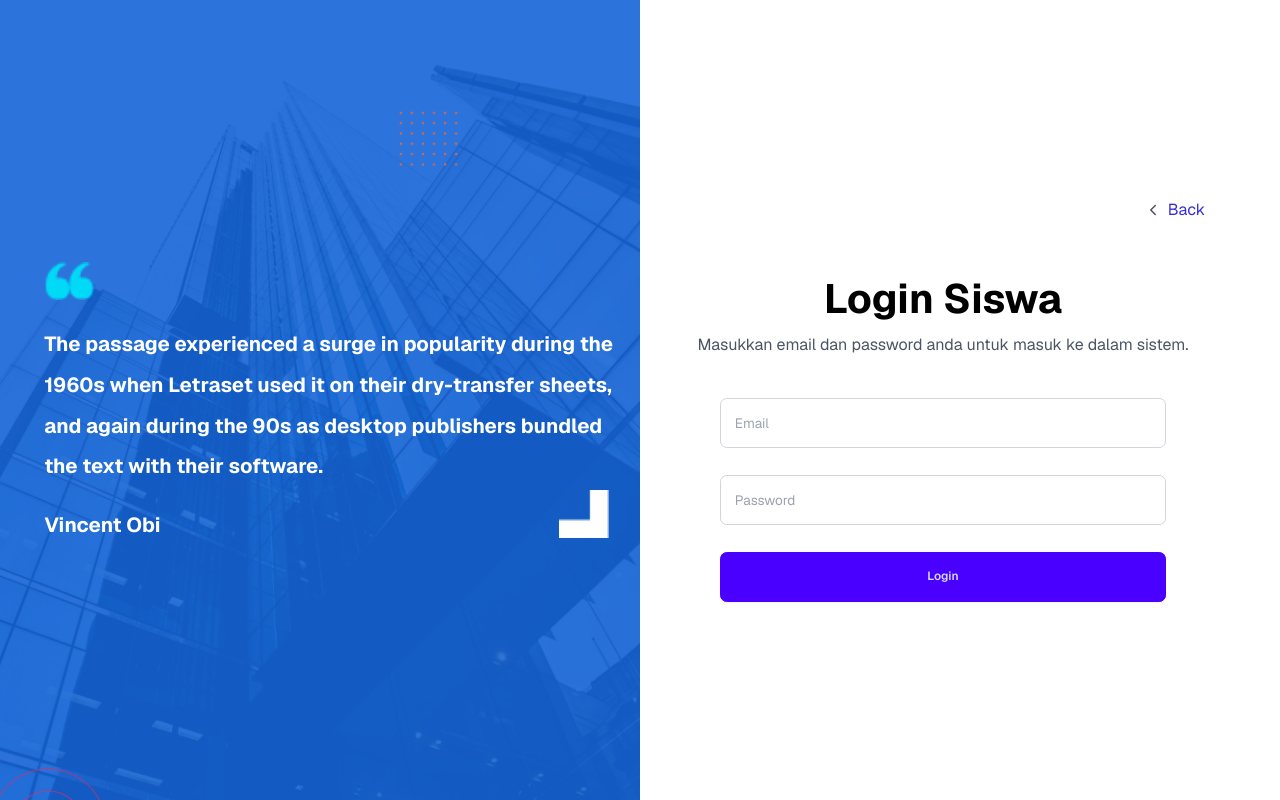
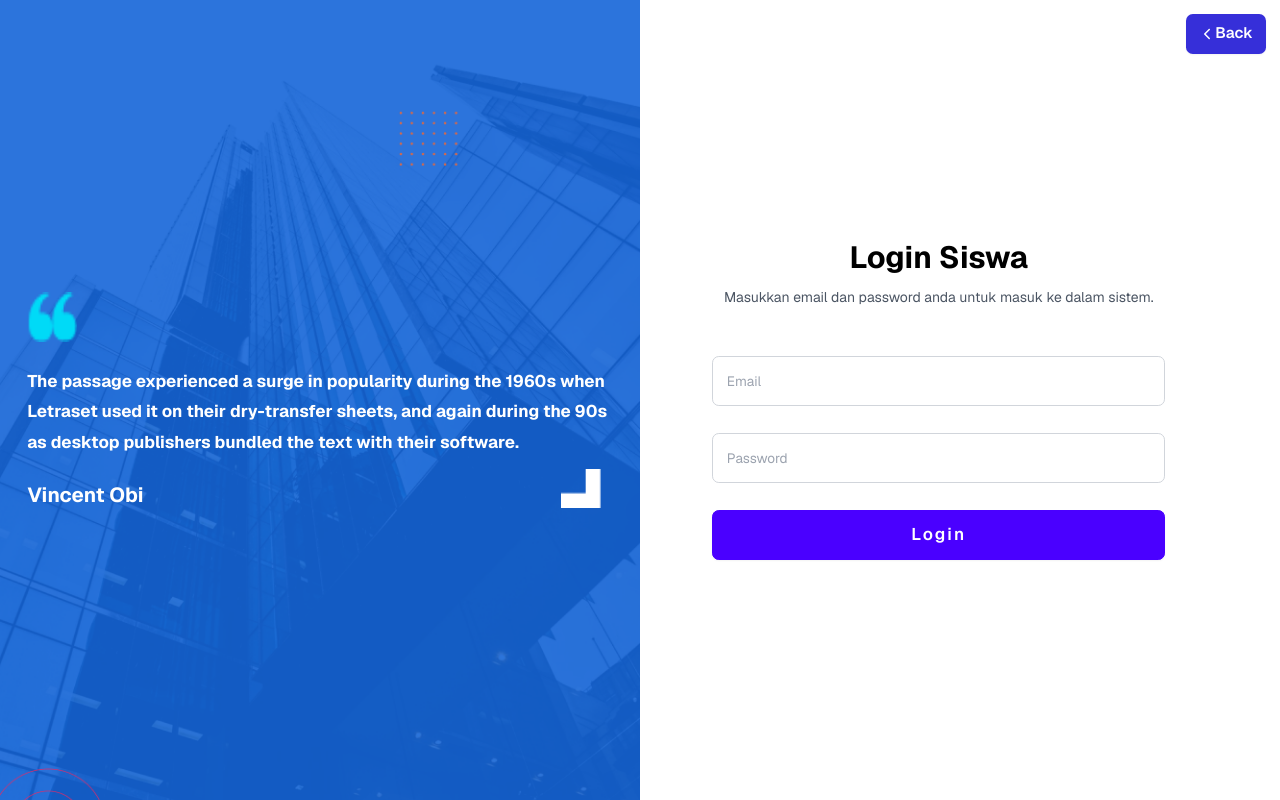
Before and after one commit to Rineta2/education-v2, a Next.js app: page /auth/login/siswa in a window 1280 px wide. Built offline with nearby package versions, Linux system fonts and the light colour scheme; no server answers.

Commit message:
[update] auth

```diff
--- a/src/app/auth/login/guru/page.tsx
+++ b/src/app/auth/login/guru/page.tsx
@@ -94,7 +94,7 @@ export default function Guru() {
                                 className='lg:block sm:w-[50px] sm:h-[50px]'
                             />
 
-                            <h4 className='text-background text-[14px] sm:text-[16px] md:text-lg font-bold' style={{
+                            <h4 className='text-background text-[14px] sm:text-[16px] md:text-lg lg:text-xl font-bold' style={{
                                 lineHeight: '1.8'
                             }}>
                                 The passage experienced a surge in popularity during the 1960s when Letraset used it on their dry-transfer sheets, and again during the 90s as desktop publishers bundled the text with their software.
@@ -119,15 +119,14 @@ export default function Guru() {
                             />
                         </div>
                     </div>
+
+                    <div className="absolute top-4 right-4 btn bg-primary text-background border-none">
+                        <Link href="/auth/login" className='flex items-center text-background text-lg'><IoIosArrowBack size={16} /> Back</Link>
+                    </div>
                 </div>
 
                 {/* Form */}
-                <div className="flex flex-col gap-2 px-4 sm:px-9 py-4 sm:py-6 justify-center">
-                    <div className="flex justify-end items-center gap-2 sm:mb-[80px]">
-                        <h3 className='text-gray-600 text-[14px] sm:text-[16px]'><IoIosArrowBack /></h3>
-                        <Link href="/auth/login" className='text-primary text-[14px] sm:text-[16px]'>Back</Link>
-                    </div>
-
+                <div className="flex flex-col sm:gap-4 gap-5 px-4 sm:px-9 py-4 sm:py-6 justify-center">
                     <div className="flex flex-col gap-2 items-center justify-center w-full mb-6 sm:mb-10">
                         <h3 className="text-2xl sm:text-4xl font-bold mb-2">Login Guru</h3>
                         <p className="text-gray-600 text-[12px] sm:text-[14px] text-center px-2">Masukkan email dan password anda untuk masuk ke dalam sistem.</p>
--- a/src/app/auth/login/siswa/page.tsx
+++ b/src/app/auth/login/siswa/page.tsx
@@ -80,95 +80,96 @@ export default function Siswa() {
     };
 
     return (
-        <section className='min-h-screen flex relative'>
-            <div className='container mx-auto px-5 py-4 grid grid-cols-1 md:grid-cols-2 gap-6'>
-                <div className="flex flex-col gap-4 z-10 justify-center">
+        <section className='min-h-screen flex items-center justify-center relative'>
+            <div className='container mx-auto px-3 sm:px-5 py-4 grid grid-cols-1 md:grid-cols-2 sm:gap-6 pl-0 sm:pl-0'>
+                <div className="flex sm:flex-col sm:gap-4 z-10 sm:justify-center">
                     {/* Title */}
-                    <div className="relative flex flex-col gap-7 max-w-[700px]">
+                    <div className="flex-col gap-5 sm:gap-7 hidden sm:flex max-w-[300px] sm:max-w-[400px] lg:max-w-[600px] 2xl:max-w-[700px] p-4 sm:p-0">
+                        <div className="relative flex flex-col gap-5 sm:gap-7">
                             <Image
                                 src={quete}
                                 alt='quete'
-                            width={50}
-                            height={50}
+                                width={40}
+                                height={40}
+                                className='lg:block sm:w-[50px] sm:h-[50px]'
                             />
 
-                        <h4 className='text-background text-xl md:text-2xl font-bold' style={{
-                            lineHeight: '2'
+                            <h4 className='text-background text-[14px] sm:text-[16px] md:text-lg lg:text-xl font-bold' style={{
+                                lineHeight: '1.8'
                             }}>
                                 The passage experienced a surge in popularity during the 1960s when Letraset used it on their dry-transfer sheets, and again during the 90s as desktop publishers bundled the text with their software.
                             </h4>
 
-
-                        <h3 className='text-background text-xl md:text-2xl font-bold'>Vincent Obi</h3>
+                            <h3 className='text-background text-lg sm:text-xl md:text-2xl font-bold'>Vincent Obi</h3>
 
                             <Image
                                 src={vector}
                                 alt='vector'
-                            width={50}
-                            height={50}
-                            className='absolute bottom-0 right-6'
+                                width={40}
+                                height={40}
+                                className='lg:block absolute bottom-0 right-6'
                             />
+                        </div>
+
+                        <div className="absolute inset-0 w-full md:w-[50%] h-full z-[-1] lg:block" >
+                            <Image
+                                src={frame}
+                                alt='background frame'
+                                className='object-cover w-full h-full'
+                            />
+                        </div>
+                    </div>
+
+                    <div className="absolute top-4 right-4 btn bg-primary text-background border-none">
+                        <Link href="/auth/login" className='flex items-center text-background text-lg'><IoIosArrowBack size={16} /> Back</Link>
                     </div>
                 </div>
 
                 {/* Form */}
 
-                <div className="flex flex-col gap-2 px-9 py-6 justify-center">
-                    <div className="flex justify-end items-center gap-2 mb-[50px]">
-                        <h3 className='text-gray-600 text-[16px]'><IoIosArrowBack /></h3>
-                        <Link href="/auth/login" className='text-primary text-[16px]'>Back</Link>
+                <div className="flex flex-col sm:gap-4 gap-5 px-4 sm:px-9 py-4 sm:py-6 justify-center">
+                    <div className="flex flex-col gap-2 items-center justify-center w-full mb-6 sm:mb-10">
+                        <h3 className="text-2xl sm:text-4xl font-bold mb-2">Login Siswa</h3>
+                        <p className="text-gray-600 text-[12px] sm:text-[14px] text-center px-2">Masukkan email dan password anda untuk masuk ke dalam sistem.</p>
                     </div>
 
-                    <div className="flex flex-col gap-2 items-center justify-center w-full mb-10">
-                        <h3 className="text-5xl font-bold mb-2">Login Siswa</h3>
-                        <p className="text-gray-600 text-[16px]">Masukkan email dan password anda untuk masuk ke dalam sistem.</p>
-                    </div>
-
-                    <form onSubmit={handleSubmit(onSubmit)} className='flex flex-col gap-8 w-full'>
-                        <div className="lg:w-[85%] 2xl:w-[70%] mx-auto">
+                    <form onSubmit={handleSubmit(onSubmit)} className='flex flex-col gap-6 sm:gap-8 w-full'>
+                        <div className="w-full lg:w-[85%] 2xl:w-[70%] mx-auto">
                             {errors.email && (
-                                <p className="text-red-500 text-[14px] mb-2">{errors.email.message}</p>
+                                <p className="text-red-500 text-[12px] sm:text-[14px] mb-2">{errors.email.message}</p>
                             )}
 
                             <input
                                 type="email"
                                 {...register('email')}
-                                className='input input-bordered w-full h-[50px] bg-white border-gray-300'
+                                className='input input-bordered w-full h-[45px] sm:h-[50px] bg-white border-gray-300'
                                 placeholder='Email'
                             />
                         </div>
 
-                        <div className="lg:w-[85%] 2xl:w-[70%] mx-auto">
+                        <div className="w-full lg:w-[85%] 2xl:w-[70%] mx-auto">
                             {errors.password && (
-                                <p className="text-red-500 text-[14px] mb-2">{errors.password.message}</p>
+                                <p className="text-red-500 text-[12px] sm:text-[14px] mb-2">{errors.password.message}</p>
                             )}
 
                             <input
                                 type="password"
                                 {...register('password')}
-                                className='input input-bordered w-full h-[50px] bg-white border-gray-300'
+                                className='input input-bordered w-full h-[45px] sm:h-[50px] bg-white border-gray-300'
                                 placeholder='Password'
                             />
                         </div>
 
                         <button
                             type="submit"
-                            className='btn btn-primary h-[50px] mx-auto lg:w-[85%] 2xl:w-[70%]'
+                            className='btn btn-primary text-background text-lg sm:text-xl w-full lg:w-[85%] 2xl:w-[70%] h-[45px] sm:h-[50px] mx-auto' style={{
+                                letterSpacing: '2px'
+                            }}
                         >
                             Login
                         </button>
                     </form>
                 </div>
-
-            </div>
-
-            <div className="absolute inset-0 w-[50%] h-screen">
-                <Image
-                    src={frame}
-                    alt='background frame'
-                    fill
-                    className='object-cover'
-                />
             </div>
         </section>
     )
```
Also changed, not shown: src/app/auth/login/page.tsx (+36 -29 lines), src/app/auth/register/page.tsx (+38 -30 lines). Lines whose indentation alone changed are shown as unchanged.
